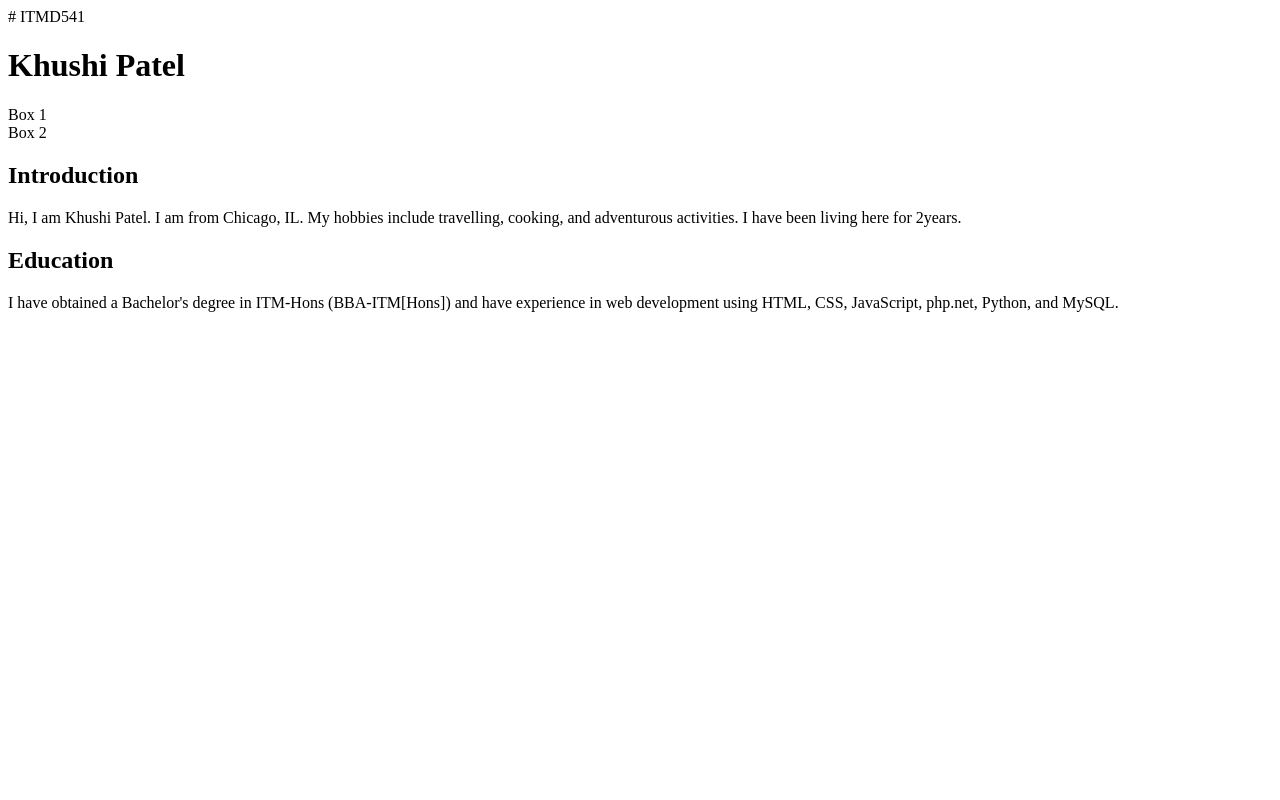
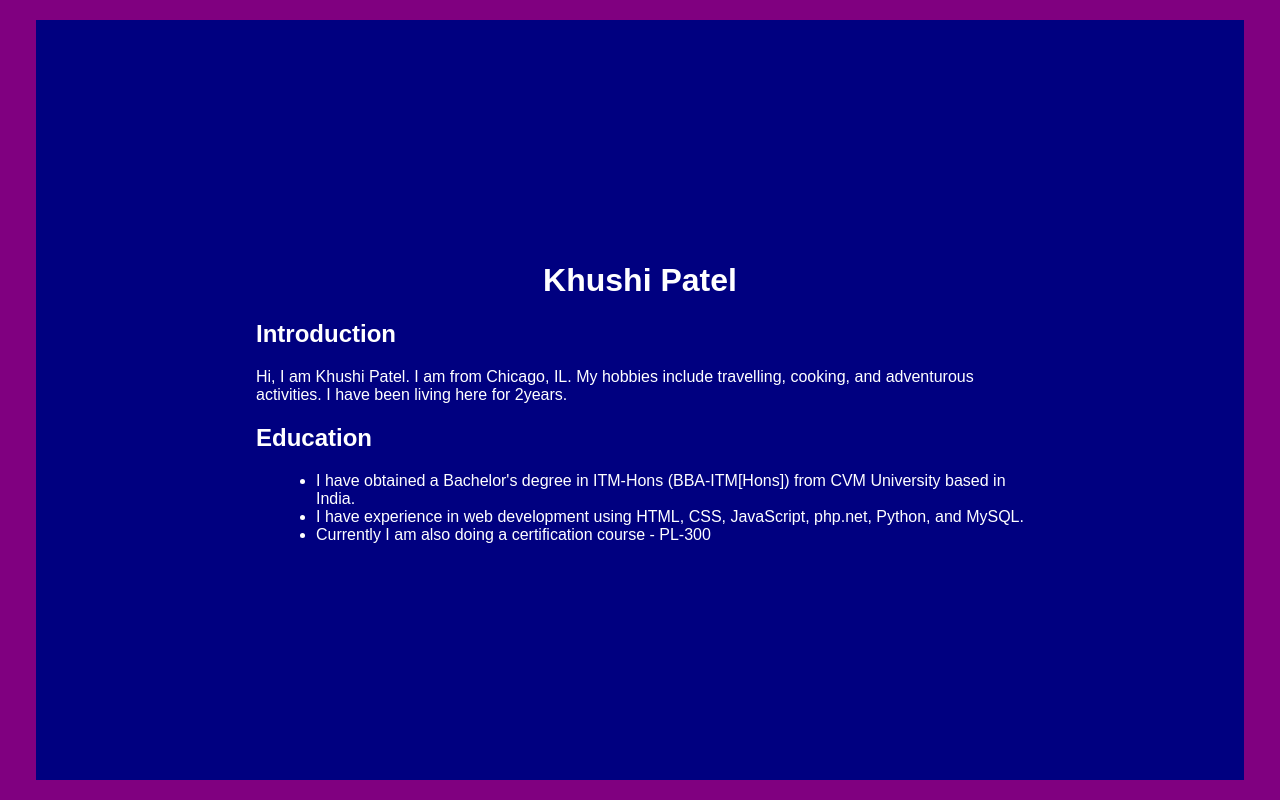
Before and after one commit to Kp7885/repo, a plain HTML site: page index.html in a window 1280 px wide. Drawn offline with Linux system fonts and the light colour scheme.

Commit message:
Add files via upload

```diff
--- a/index.html
+++ b/index.html
@@ -1,26 +1,27 @@
-# ITMD541
+
 <!DOCTYPE html>
 <html lang="en">
 <head>
     <meta charset="UTF-8">
     <meta name="viewport" content="width=device-width, initial-scale=1.0">
-    <title>My Web Page</title>
-    <link rel="stylesheet" href="styles.css">
+    <title>My Personal Web Page</title>
+    <link rel="stylesheet" href="style.css">
 </head>
 <body>
-    <h1 class="center">Khushi Patel</h1>
+    <div class="container">
+        <h1 class="center">Khushi Patel</h1>
 
-    <div class="color-box box1">Box 1</div>
-    <div class="color-box box2">Box 2</div>
-
-    <section>
         <h2>Introduction</h2>
         <p>Hi, I am Khushi Patel. I am from Chicago, IL. My hobbies include travelling, cooking, and adventurous activities. I have been living here for 2years.</p>
-    </section>
 
-    <section>
         <h2>Education</h2>
-        <p>I have obtained a Bachelor's degree in ITM-Hons (BBA-ITM[Hons]) and have experience in web development using HTML, CSS, JavaScript, php.net, Python, and MySQL.</p>
-    </section>
+        <p>
+            <ul>
+                <li> I have obtained a Bachelor's degree in ITM-Hons (BBA-ITM[Hons]) from CVM University based in India.</li>
+                <li> I have  experience in web development using HTML, CSS, JavaScript, php.net, Python, and MySQL.</li>
+                <li> Currently I am also doing a certification course - PL-300</li>
+            </ul>
+        </p>
+    </div>
 </body>
 </html>
--- a/style.css
+++ b/style.css
@@ -1,31 +1,33 @@
 body {
     font-family: Arial, sans-serif;
-    text-align: center;
-    background-color: #f0f0f0;
-    color: navy;
+    background-color: purple;
+    display: flex;
+    justify-content: center;
+    align-items: center;
+    height: 100vh;
+    margin: 0;
 }
 
-.center {
+.container {
+    background-color: navy;
+    color: white;
+    padding: 220px;
+    width: 60%;
+    border: 10px solid purple;
+    text-align: left;
+}
+
+h1 {
     text-align: center;
     font-size: 2em;
-    margin-top: 20px;
+    font-weight: bold;
 }
 
-.color-box {
-    width: 150px;
-    height: 150px;
-    display: inline-block;
-    margin: 20px;
-    text-align: center;
-    line-height: 150px;
+h2 {
+    font-size: 1.5em;
     font-weight: bold;
-    color: white;
 }
 
-.box1 {
-    background-color: crimson;  /* Red Box */
+ul {
+    margin-left: 20px;
 }
-
-.box2 {
-    background-color: darkorange;  /* Orange Box */
-}
```
